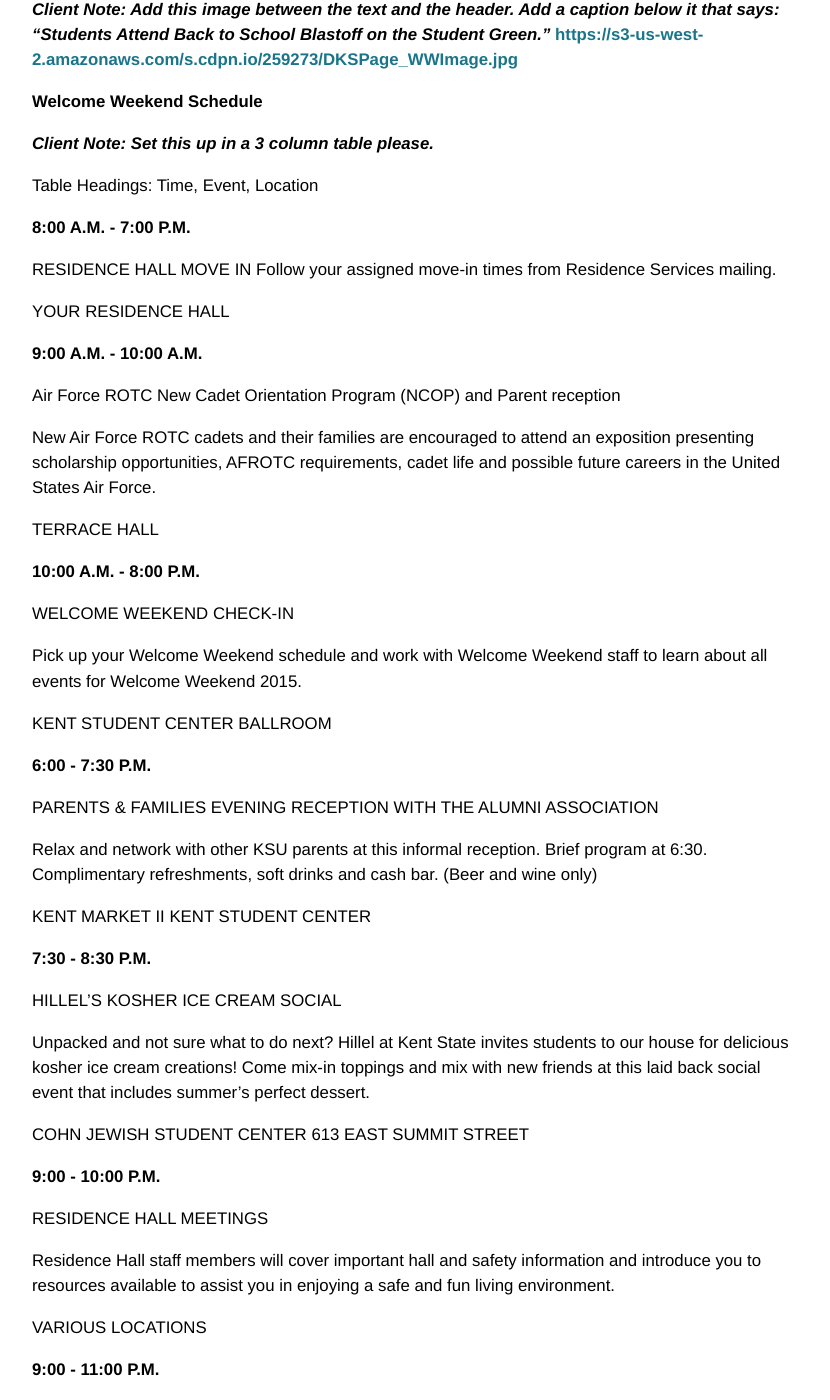
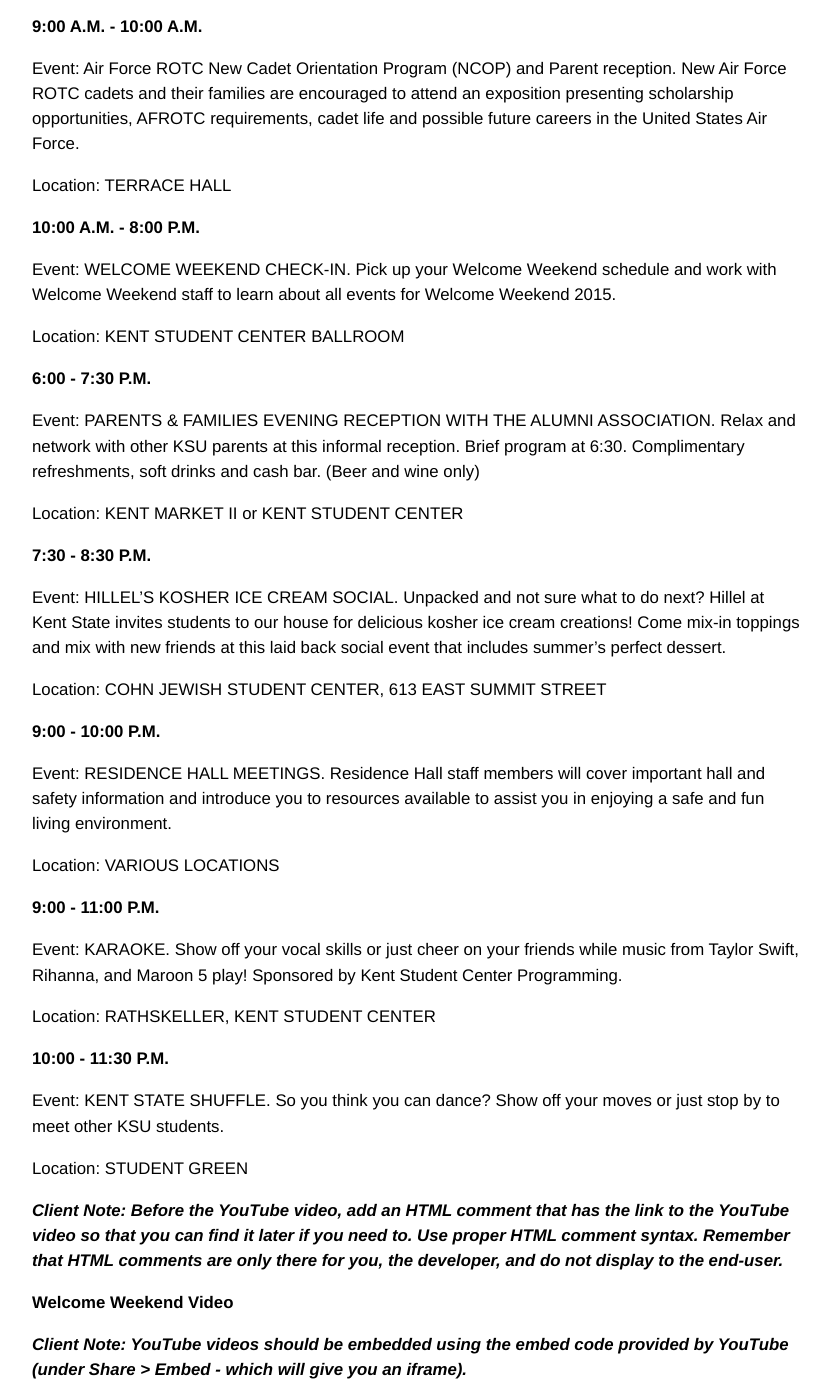
Before and after one commit to KentStateWeb/rwd, a Jekyll site: the page built from _assignments/html2.md, in a window 1280 px wide and 1400 px high, scrolled down 2083 px. Shown: the whole window, without its empty margins (224-1054 px from the left). Built offline with Jekyll 4.4.1, drawn with Linux system fonts in a browser that asks for light colours; some web fonts are replaced; some of the changed text lies outside the part shown.

Commit message:
Updated HTML 2 assignment

```diff
--- a/_assignments/html2.md
+++ b/_assignments/html2.md
@@ -20,20 +20,12 @@
 ## What To Do
 
 1. Create a new **public pen** and name it using this structure: "Your Last Name - HTML Basics 2".
-2. Take the plain text content (provided below) and structure it into HTML in your pen.  As before, you must use semantic headings to indicate hierarchy.  Lines must be properly indented.  Pay attention to the client notes - they're important.
-3. All images must have alt text for accessibility
-4. When creating an image with a caption, use the figure and figcaption tags.
-5. Tables must include a header row and be set up in a proper grid format.
-6. YouTube videos should be embedded using the embed code provided by YouTube (under Share > Embed - which will give you an iframe).
-7. When creating the contact information, use definition lists to connect the labels (for example, Phone) to the corresponding content (for example, Phone Number).
-8. Quotations should be marked up in proper blockquote and cite tags.
-9. Before the YouTube video, add an HTML comment that has the link to the YouTube video so that you can find it later if you need to.  Use proper HTML comment syntax.  Remember that HTML comments are only there for you, the developer, and do not display to the end-user.
+2. Take the plain text content (provided below) and structure it into HTML in your pen.   Pay attention to the client notes - they're important.
 
 ### Submitting the Assignment
-1. CodePen automatically inserts all of the required code for the HEAD of the document.  Add in the Viewport meta tag to make the site behave responsively on mobile devices. (Settings > HTML > Insert the most common viewport meta tag)
-2. Once you're satisfied, go to Choose a View > Full Page > Copy the Live URL.
-3. View your newly completed website as a web page on different devices.  Does everything render correctly?
-4. After you've completed your testing, log in to Blackboard Learn to submit your assignment.  Go to Assignments > Assignment Name.  Under Write Submission, Paste the URL of the Pen (Editor Mode).  Click Submit.
+1. Remember that CodePen automatically inserts all of the required code for the HEAD of the document.
+2. Copy the public CodePen URL.
+3. Log in to Blackboard Learn to submit your assignment.  Go to Assignments > Assignment Name.  Under Write Submission, Paste the URL of the Pen (Editor Mode).  Click Submit.
 
 Your assignment should look <a href="/files/html2.png">something like this</a>.
 
@@ -44,94 +36,83 @@
 **Welcome Weekend**
 
 **What Is Welcome Weekend?**
+
 Welcome Weekend 2015 is a weekend packed full of fun activities and events starting Thursday, August 27th through Sunday, August 30th. Students will move into their residence halls and attend their first hall meeting. Throughout the weekend, students will have the opportunity to meet fellow classmates in their FYE class, and get to know their way around Kent's campus. This year's events include a comedian, Convocation, FYE Common Reading, Discover Downtown Kent, and Blastoff! Other events include: bingo, movies, broomball, ice skating, and karaoke.
+
+***Client Note: Quotations should be marked up in proper blockquote (the quote text) and cite tags (the author's name).***
 
 "Welcome Weekend is a great time to meet new friends and get acclimated with Kent State's magnificent campus." - President Warren
 
-***Client Note: Add this image between the text and the header.  Add a caption below it that says: "Students Attend Back to School Blastoff on the Student Green."***
-<a href="https://s3-us-west-2.amazonaws.com/s.cdpn.io/259273/DKSPage_WWImage.jpg">https://s3-us-west-2.amazonaws.com/s.cdpn.io/259273/DKSPage_WWImage.jpg</a>
+***Client Note: Add this image between the text and the header.  Don't forget alt text for the image.  Add a caption below it that says: "Students Attend Back to School Blastoff on the Student Green."  When creating an image with a caption, use the figure and figcaption tags.***
+
+Image URL: <a href="https://s3-us-west-2.amazonaws.com/s.cdpn.io/259273/DKSPage_WWImage.jpg">https://s3-us-west-2.amazonaws.com/s.cdpn.io/259273/DKSPage_WWImage.jpg</a>
 
 **Welcome Weekend Schedule**
 
-***Client Note:  Set this up in a 3 column table please.***
+***Client Note:  Set this up in a 3 column table please.  The markup for the header row of the table is slightly different than everything else.***
 
 Table Headings: Time, Event, Location
 
 **8:00 A.M. - 7:00 P.M.**
 
-RESIDENCE HALL MOVE IN
-Follow your assigned move-in times from Residence Services mailing.
+Event: RESIDENCE HALL MOVE IN.  Follow your assigned move-in times from Residence Services mailing.
 
-YOUR RESIDENCE HALL
+Location: YOUR RESIDENCE HALL
 
 **9:00 A.M. - 10:00 A.M.**
 
-Air Force ROTC New Cadet Orientation Program (NCOP) and Parent reception
-
-New Air Force ROTC cadets and their families are encouraged to attend an
+Event: Air Force ROTC New Cadet Orientation Program (NCOP) and Parent reception.  New Air Force ROTC cadets and their families are encouraged to attend an
 exposition presenting scholarship opportunities, AFROTC requirements, cadet life and possible future careers in the United States Air Force.
 
-TERRACE HALL
+Location:  TERRACE HALL
 
 **10:00 A.M. - 8:00 P.M.**
 
-WELCOME WEEKEND CHECK-IN
+Event: WELCOME WEEKEND CHECK-IN.  Pick up your Welcome Weekend schedule and work with Welcome Weekend staff to learn about all events for Welcome Weekend 2015.
 
-Pick up your Welcome Weekend schedule and work with Welcome Weekend staff to learn about all events for Welcome Weekend 2015.
-
-KENT STUDENT CENTER BALLROOM
+Location: KENT STUDENT CENTER BALLROOM
 
 **6:00 - 7:30 P.M.**
 
-PARENTS & FAMILIES EVENING RECEPTION WITH THE ALUMNI ASSOCIATION
+Event: PARENTS & FAMILIES EVENING RECEPTION WITH THE ALUMNI ASSOCIATION.  Relax and network with other KSU parents at this informal reception. Brief program at 6:30. Complimentary refreshments, soft drinks and cash bar. (Beer and wine only)
 
-Relax and network with other KSU parents at this informal reception. Brief program at 6:30. Complimentary refreshments, soft drinks and cash bar. (Beer and wine only)
-
-KENT MARKET II
-KENT STUDENT CENTER
+Location: KENT MARKET II or KENT STUDENT CENTER
 
 **7:30 - 8:30 P.M.**
 
-HILLEL’S KOSHER ICE CREAM SOCIAL
+Event: HILLEL’S KOSHER ICE CREAM SOCIAL.  Unpacked and not sure what to do next? Hillel at Kent State invites students to our house for delicious kosher ice cream creations! Come mix-in toppings and mix with new friends at this laid back social event that includes summer’s perfect dessert.
 
-Unpacked and not sure what to do next? Hillel at Kent State invites students to our house for delicious kosher ice cream creations! Come mix-in toppings and mix with new friends at this laid back social event that includes summer’s perfect dessert.
-
-COHN JEWISH STUDENT CENTER
-613 EAST SUMMIT STREET
+Location: COHN JEWISH STUDENT CENTER, 613 EAST SUMMIT STREET
 
 **9:00 - 10:00 P.M.**
 
-RESIDENCE HALL MEETINGS
+Event: RESIDENCE HALL MEETINGS.  Residence Hall staff members will cover important hall and safety information and introduce you to resources available to assist you in enjoying a safe and fun living environment.
 
-Residence Hall staff members will cover important hall and safety information and introduce you to resources available to assist you in enjoying a safe and fun living environment.
-
-VARIOUS LOCATIONS
+Location: VARIOUS LOCATIONS
 
 **9:00 - 11:00 P.M.**
 
-KARAOKE
+Event: KARAOKE.  Show off your vocal skills or just cheer on your friends while music from Taylor Swift, Rihanna, and Maroon 5 play! Sponsored by Kent Student Center Programming.
 
-Show off your vocal skills or just cheer on your friends while music from Taylor Swift, Rihanna, and Maroon 5 play! Sponsored by Kent Student Center Programming.
-
-RATHSKELLER
-KENT STUDENT CENTER
+Location: RATHSKELLER, KENT STUDENT CENTER
 
 **10:00 - 11:30 P.M.**
 
-KENT STATE SHUFFLE
+Event: KENT STATE SHUFFLE.  So you think you can dance? Show off your moves or just stop by to meet other KSU students.
 
-So you think you can dance? Show off your moves or just stop by to meet other KSU students.
+Location: STUDENT GREEN
 
-STUDENT GREEN
-
+***Client Note: Before the YouTube video, add an HTML comment that has the link to the YouTube video so that you can find it later if you need to.  Use proper HTML comment syntax.  Remember that HTML comments are only there for you, the developer, and do not display to the end-user.***
 
 **Welcome Weekend Video**
+
+***Client Note: YouTube videos should be embedded using the embed code provided by YouTube (under Share > Embed - which will give you an iframe).***
 
 Embed this video so that it plays directly on the page <a href="https://www.youtube.com/watch?v=tQmdT99jiYY">https://www.youtube.com/watch?v=tQmdT99jiYY</a>
 
 **Student Success Programs**
 
-***Use definition lists to mark up this content***
+***Use definition lists to mark up this content. Definition lists connect the labels (for example, Phone) to the corresponding content (for example, Phone Number).***
 
 Address: Center for Undergraduate Excellence - Suite 135; 975 Lefton Esplanade Kent, OH 44242
 Phone:330-672-9292
```
Also changed, not shown: 4 other files.
